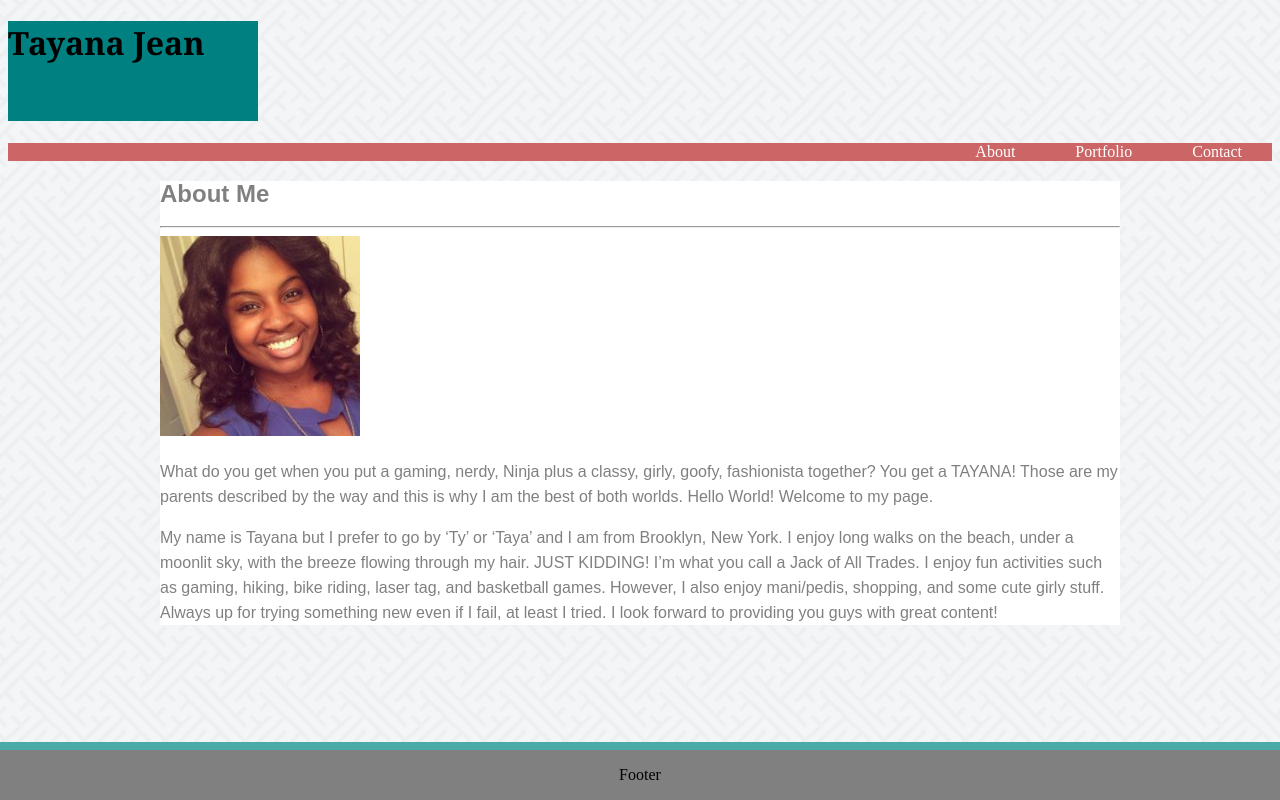
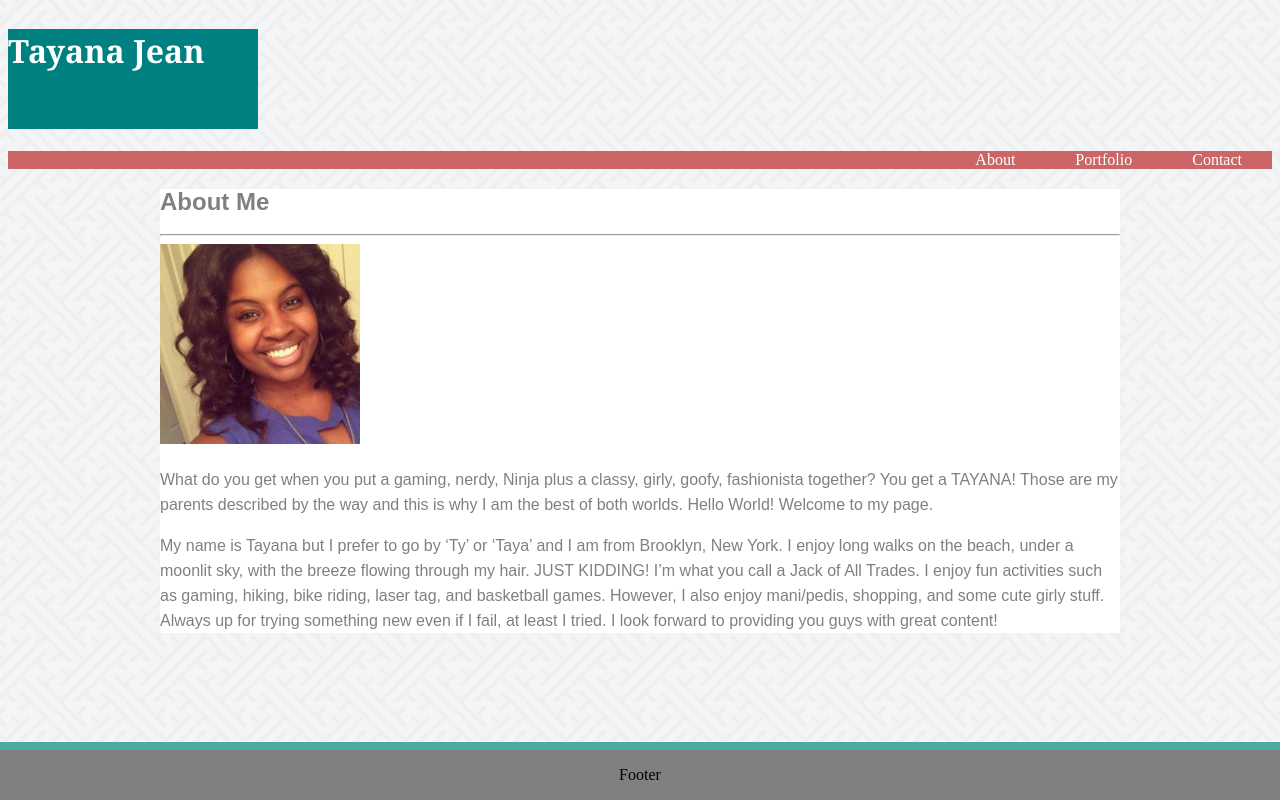
Before and after one commit to Tayaj718/Basic-Portfolio-Wk-1, a plain HTML site: page index.html in a window 1280 px wide. Drawn offline with Linux system fonts and the light colour scheme.

Commit message:
changed color of name text to white

```diff
--- a/style.css
+++ b/style.css
@@ -9,12 +9,15 @@ div {
 }
 
 .header {
-    position: static;
+    display: inline-block;
+    vertical-align: top;
     box-sizing: border-box;
+    letter-spacing: normal;
     width: 250px;
     height: 100px;
+    bottom: 0;
     background-color: teal;
-    display: block;
+    color: white;
     top: 0;
     font-family: Georgia, 'Times New Roman', Times, serif
 
@@ -51,8 +54,10 @@ background-color:grey;
 
 nav {
    margin: 0;
-   overflow: hidden;
+   padding: 0px;
    text-align: center;
+   display: block;
+   vertical-align: top;
 
 }
 
```
